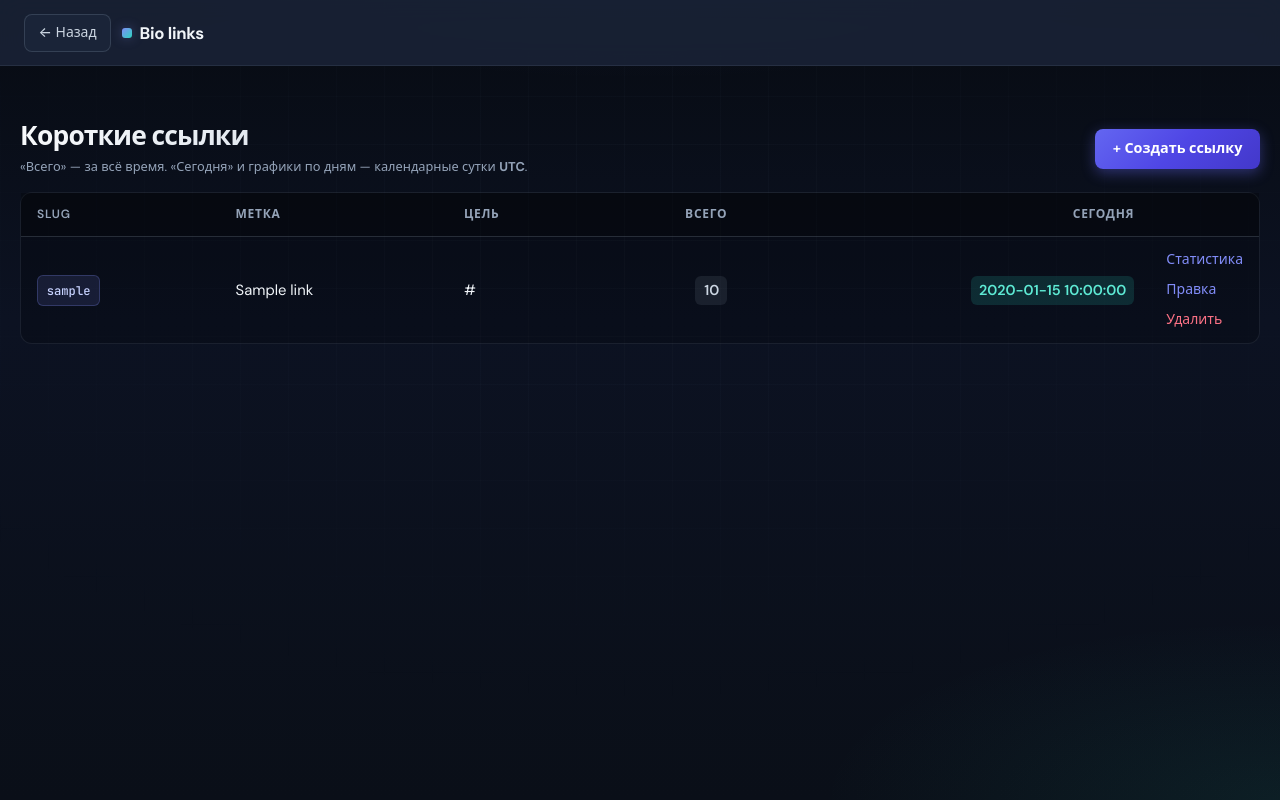
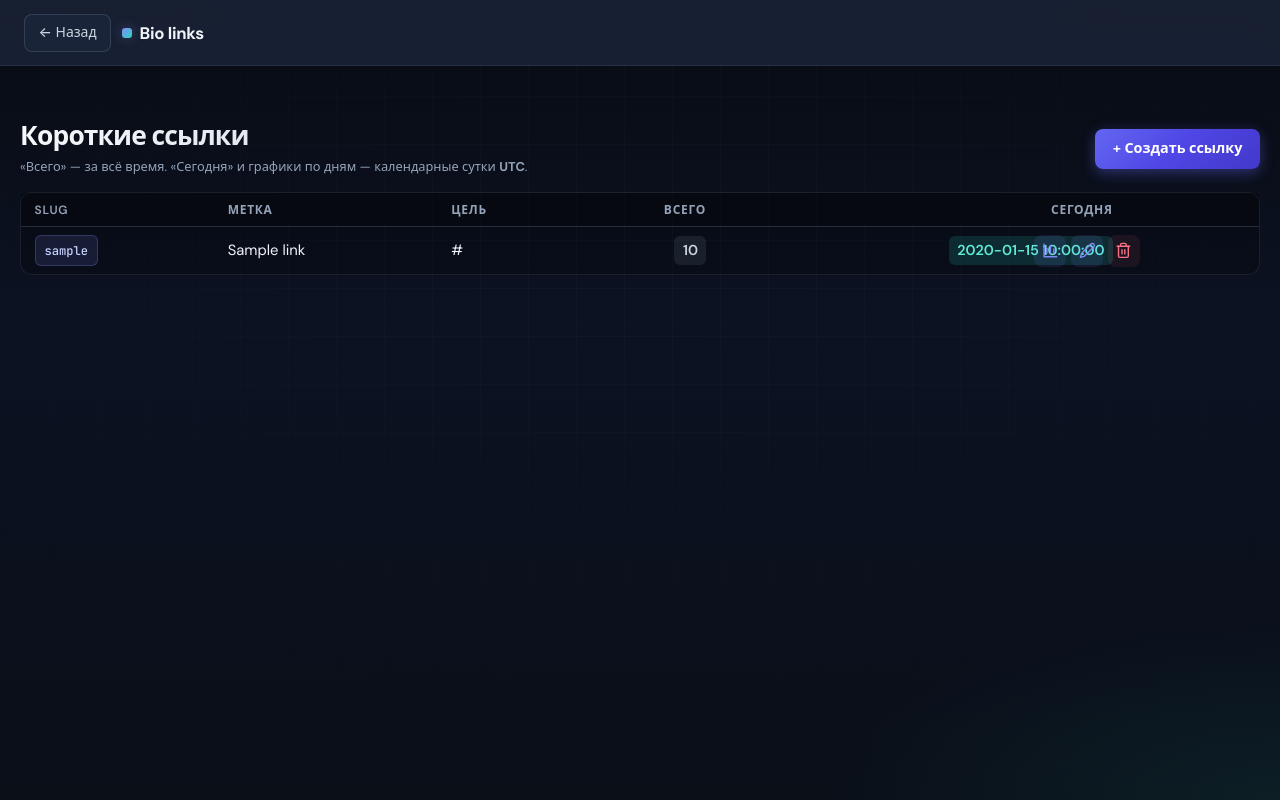
Before and after one commit to Progery222/clicks, a FastAPI app: template app/templates/link_list.html in a window 1280 px wide. Run offline with FastAPI, Linux system fonts and the light colour scheme; the template is opened without the code that fills it: most values are stand-ins (such as "Sample title", 1, 10 or a date in 2020); parts of the project's set-up code (start-up, migrations or seed data) failed here and were passed over; some libraries are stand-ins or nearby versions.

Commit message:
Список ссылок: действия иконками в одну строку, ниже строки таблицы
Co-authored-by: Cursor <cursoragent@cursor.com>

```diff
--- a/app/static/style.css
+++ b/app/static/style.css
@@ -29,6 +29,18 @@
   --radius-lg: 16px;
   --shadow-soft: 0 4px 24px rgba(0, 0, 0, 0.35);
   --shadow-card: 0 8px 32px rgba(0, 0, 0, 0.45), inset 0 1px 0 rgba(255, 255, 255, 0.04);
+}
+
+.sr-only {
+  position: absolute;
+  width: 1px;
+  height: 1px;
+  padding: 0;
+  margin: -1px;
+  overflow: hidden;
+  clip: rect(0, 0, 0, 0);
+  white-space: nowrap;
+  border-width: 0;
 }
 
 *,
@@ -469,6 +481,12 @@ a:hover {
   border-bottom: 1px solid var(--border);
 }
 
+.table--wide th,
+.table--wide td {
+  padding: 0.45rem 0.85rem;
+  vertical-align: middle;
+}
+
 .table tbody tr:last-child td {
   border-bottom: none;
 }
@@ -548,6 +566,69 @@ a:hover {
   gap: 0.5rem 0.75rem;
   align-items: center;
   white-space: nowrap;
+}
+
+.actions--icons {
+  flex-wrap: nowrap;
+  gap: 0.3rem;
+  justify-content: flex-end;
+}
+
+.icon-btn-form {
+  display: inline-flex;
+  margin: 0;
+  padding: 0;
+  vertical-align: middle;
+}
+
+.icon-btn {
+  display: inline-flex;
+  align-items: center;
+  justify-content: center;
+  width: 2rem;
+  height: 2rem;
+  padding: 0;
+  border-radius: var(--radius-sm);
+  border: 1px solid transparent;
+  background: rgba(129, 140, 248, 0.1);
+  color: var(--accent);
+  cursor: pointer;
+  text-decoration: none;
+  flex-shrink: 0;
+  transition: background 0.12s ease, border-color 0.12s ease, color 0.12s ease, transform 0.1s ease;
+}
+
+.icon-btn:hover {
+  background: rgba(129, 140, 248, 0.2);
+  border-color: rgba(129, 140, 248, 0.35);
+  color: #a5b4fc;
+  text-decoration: none;
+}
+
+.icon-btn:active {
+  transform: scale(0.96);
+}
+
+.icon-btn:focus-visible {
+  outline: 2px solid var(--accent);
+  outline-offset: 2px;
+}
+
+.icon-btn svg {
+  display: block;
+  width: 1.05rem;
+  height: 1.05rem;
+}
+
+.icon-btn--danger {
+  color: var(--danger);
+  background: rgba(251, 113, 133, 0.08);
+}
+
+.icon-btn--danger:hover {
+  background: var(--danger-bg);
+  border-color: rgba(251, 113, 133, 0.35);
+  color: #fda4af;
 }
 
 .link-action {
@@ -1025,6 +1106,13 @@ button[type="submit"].btn-primary {
     overflow-x: clip;
   }
 
+  .actions.actions--icons {
+    flex-direction: row;
+    flex-wrap: nowrap;
+    align-items: center;
+    justify-content: flex-end;
+  }
+
   .actions {
     flex-direction: column;
     align-items: flex-start;
--- a/app/templates/link_list.html
+++ b/app/templates/link_list.html
@@ -19,7 +19,7 @@
           <th>Цель</th>
           <th class="num">Всего</th>
           <th class="num">Сегодня</th>
-          <th></th>
+          <th class="actions-head"><span class="sr-only">Действия</span></th>
         </tr>
       </thead>
       <tbody>
@@ -30,14 +30,20 @@
           <td class="truncate" title="{{ row.link.destination_url }}">{{ row.link.destination_url }}</td>
           <td class="num"><span class="stat-pill">{{ row.total }}</span></td>
           <td class="num"><span class="stat-pill stat-pill--accent">{{ row.today }}</span></td>
-          <td class="actions">
-            <a class="link-action" href="/admin/links/{{ row.link.id }}/stats">Статистика</a>
-            <a class="link-action" href="/admin/links/{{ row.link.id }}/edit">Правка</a>
-            <form method="post" action="/admin/links/{{ row.link.id }}/delete" class="inline"
+          <td class="actions actions--icons">
+            <a class="icon-btn" href="/admin/links/{{ row.link.id }}/stats" title="Статистика" aria-label="Статистика">
+              <svg xmlns="http://www.w3.org/2000/svg" width="18" height="18" viewBox="0 0 24 24" fill="none" stroke="currentColor" stroke-width="2" stroke-linecap="round" stroke-linejoin="round" aria-hidden="true"><path d="M3 3v18h18"/><path d="M7 16V9"/><path d="M12 16V5"/><path d="M17 16v-6"/></svg>
+            </a>
+            <a class="icon-btn" href="/admin/links/{{ row.link.id }}/edit" title="Правка" aria-label="Правка">
+              <svg xmlns="http://www.w3.org/2000/svg" width="18" height="18" viewBox="0 0 24 24" fill="none" stroke="currentColor" stroke-width="2" stroke-linecap="round" stroke-linejoin="round" aria-hidden="true"><path d="M17 3a2.828 2.828 0 1 1 4 4L7.5 20.5 2 22l1.5-5.5L17 3z"/></svg>
+            </a>
+            <form method="post" action="/admin/links/{{ row.link.id }}/delete" class="inline icon-btn-form"
                   data-confirm-title="Удалить ссылку?"
                   data-confirm-message="Будут удалены эта короткая ссылка и вся связанная статистика кликов. Восстановить данные будет нельзя."
                   data-confirm-ok="Удалить">
-              <button type="submit" class="link-action link-action--danger">Удалить</button>
+              <button type="submit" class="icon-btn icon-btn--danger" title="Удалить" aria-label="Удалить">
+                <svg xmlns="http://www.w3.org/2000/svg" width="18" height="18" viewBox="0 0 24 24" fill="none" stroke="currentColor" stroke-width="2" stroke-linecap="round" stroke-linejoin="round" aria-hidden="true"><path d="M3 6h18"/><path d="M8 6V4a2 2 0 0 1 2-2h4a2 2 0 0 1 2 2v2"/><path d="M19 6v14a2 2 0 0 1-2 2H7a2 2 0 0 1-2-2V6"/><path d="M10 11v6"/><path d="M14 11v6"/></svg>
+              </button>
             </form>
           </td>
         </tr>
```
